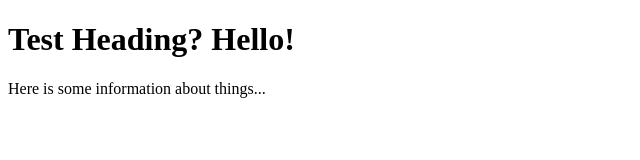
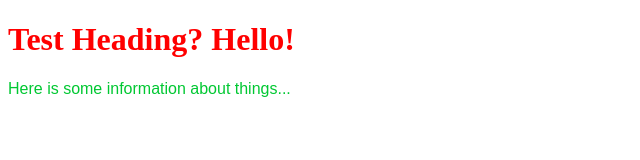
Before and after one commit to christensenjoshua/day2-challenge, a plain HTML site: page index.html in a window 1280 px wide. Shown: the whole page, without its empty margins (0-640 px from the left). Drawn offline with Linux system fonts and the light colour scheme.

Commit message:
added some classes to make css work

```diff
--- a/index.html
+++ b/index.html
@@ -5,10 +5,10 @@
     <meta name="viewport" content="width=device-width, initial-scale=1.0">
     <meta http-equiv="X-UA-Compatible" content="ie=edge">
     <title>Day 2 Challenge</title>
-    <link rel="stylesheet" href="style.css" />
+    <link rel="stylesheet" href="style.css">
 </head>
 <body>
-    <h1>Test Heading? Hello!</h1>
-    <p>Here is some information about things...</p>
+    <h1 class="firstheader">Test Heading? Hello!</h1>
+    <p class="firstparagraph">Here is some information about things...</p>
 </body>
 </html>
--- a/style.css
+++ b/style.css
@@ -1,7 +1,7 @@
-.h1 {
+.firstheader {
     color: rgb(255,0,0);
 }
-.p {
+.firstparagraph {
     font-family:sans-serif;
     color:rgb(0,200,50);
 }
```
